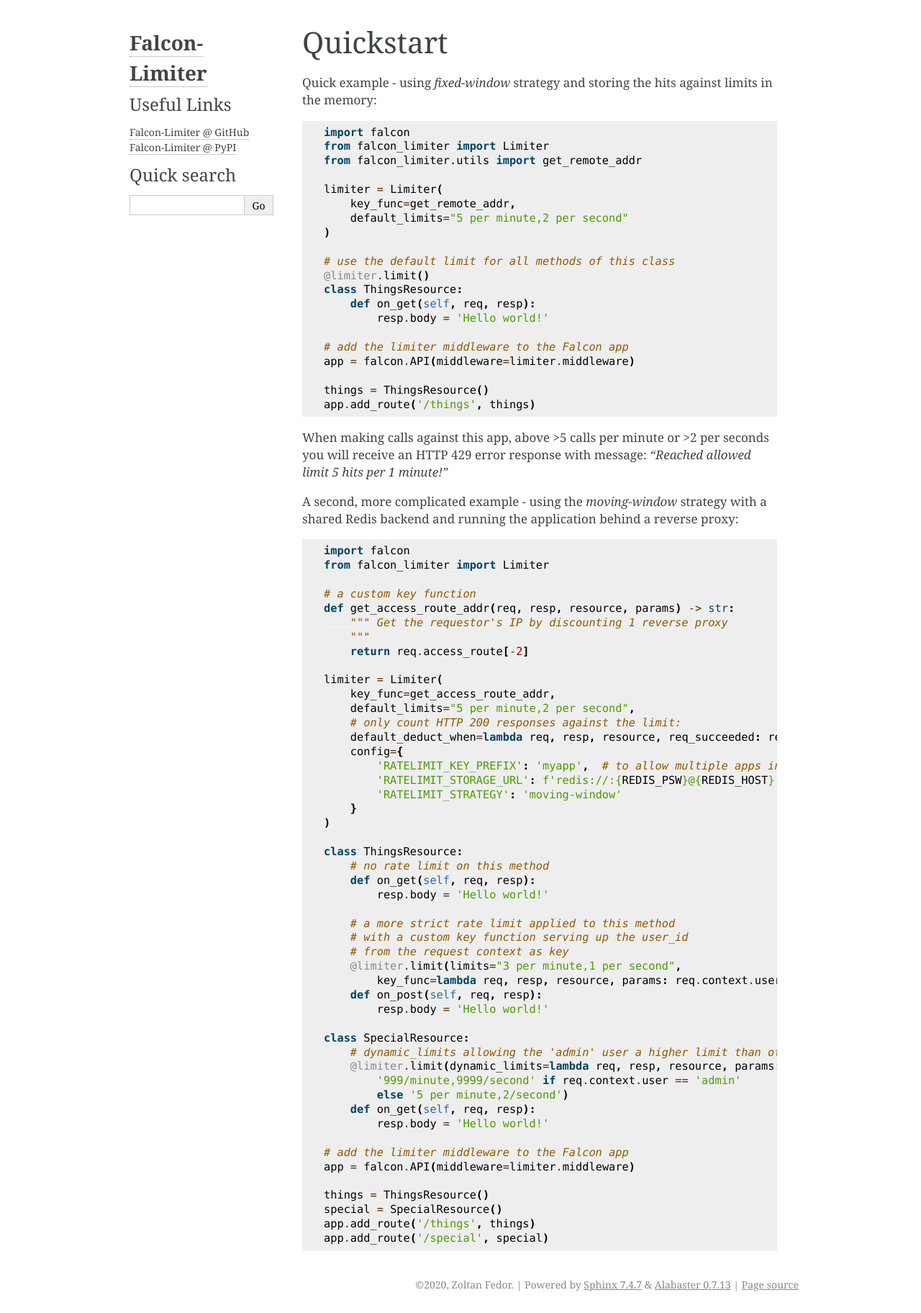
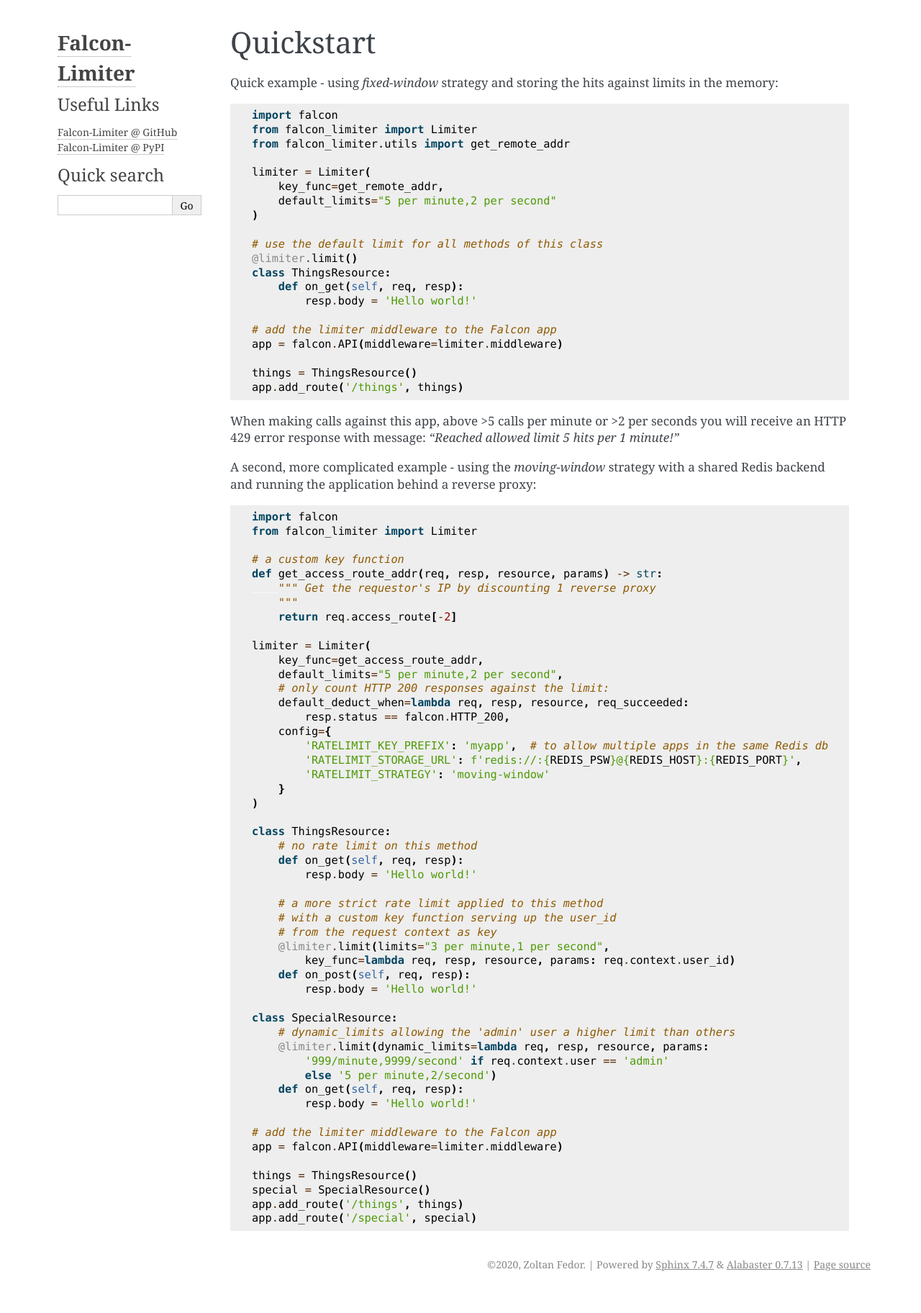
Before and after one commit to zoltan-fedor/falcon-limiter, a Sphinx documentation site: the page built from docs/quickstart.rst, in a window 1280 px wide. Shown: the whole page at 72% size. Built offline with Sphinx 7.4.7, drawn with Linux system fonts in a browser that asks for light colours; after the commit the page ends 1796 px from its top, so only the background shows below that.

Commit message:
Fixing document readability issues
The default width was too small and required scrolling.
Also mobile readability wasn't great.

```diff
--- /dev/null
+++ b/docs/_static/custom.css
@@ -0,0 +1,4 @@
+div.body {
+    min-width: auto !important;
+    max-width: none !important;
+}
--- a/docs/conf.py
+++ b/docs/conf.py
@@ -59,10 +59,20 @@ exclude_patterns = ['_build', 'Thumbs.db', '.DS_Store']
 #
 html_theme = 'alabaster'
 
+html_theme_options = {
+    'page_width': '1140px'
+}
+
 # Add any paths that contain custom static files (such as style sheets) here,
 # relative to this directory. They are copied after the builtin static files,
 # so a file named "default.css" will overwrite the builtin "default.css".
 html_static_path = ['_static']
+
+# These paths are either relative to html_static_path
+# or fully qualified paths (eg. https://...)
+html_css_files = [
+    'custom.css'
+]
 
 
 # -- Extension configuration -------------------------------------------------
--- a/docs/quickstart.rst
+++ b/docs/quickstart.rst
@@ -49,7 +49,8 @@ and running the application behind a reverse proxy:
         key_func=get_access_route_addr,
         default_limits="5 per minute,2 per second",
         # only count HTTP 200 responses against the limit:
-        default_deduct_when=lambda req, resp, resource, req_succeeded: resp.status == falcon.HTTP_200,
+        default_deduct_when=lambda req, resp, resource, req_succeeded:
+            resp.status == falcon.HTTP_200,
         config={
             'RATELIMIT_KEY_PREFIX': 'myapp',  # to allow multiple apps in the same Redis db
             'RATELIMIT_STORAGE_URL': f'redis://:{REDIS_PSW}@{REDIS_HOST}:{REDIS_PORT}',
```
Also changed, not shown: README.md (+2 -1 lines), 1 other file.
